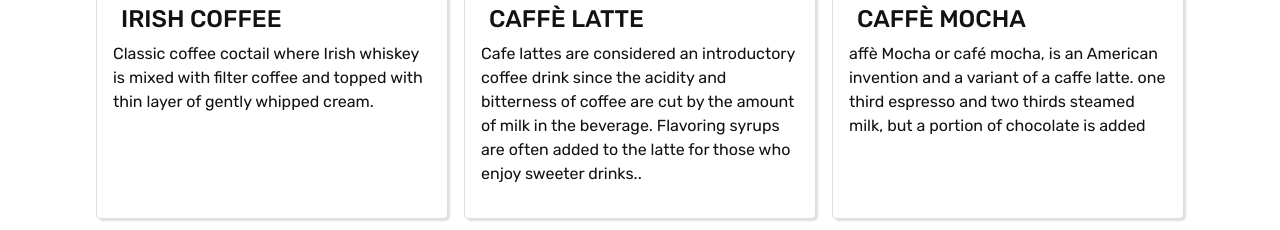
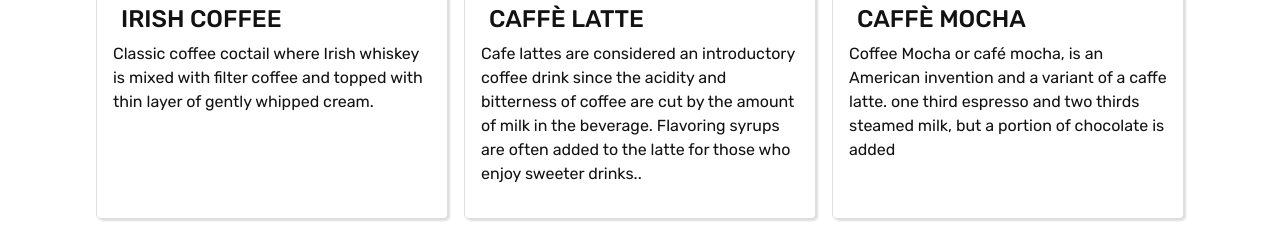
Before and after one commit to fabroos/Web-Page---Coffe-Nation, a website: page pages/CoffeeDrinks.html in a window 1280 px wide. Shown: the part 1786-2016 px from the top of the page. Drawn offline with nearby package versions, Linux system fonts and the light colour scheme.

Commit message:
fix spelling mistakes

```diff
--- a/pages/CoffeeDrinks.html
+++ b/pages/CoffeeDrinks.html
@@ -161,7 +161,7 @@
             <div class="card">
                 <img src="https://www.vitamix.com/media/other/images/Peppermint-Mocha-470x449.jpg" alt="coffee mocha" class="img-fluid card__img">
                 <h4 class="card__title">CAFFÈ MOCHA</h4>
-                <p>affè Mocha or café mocha, is an American invention and a variant of a caffe latte.
+                <p>Coffee Mocha or café mocha, is an American invention and a variant of a caffe latte.
                     one third espresso and two thirds steamed milk, but a portion of chocolate is added</p>
             </div>
             <div class="card">
```
